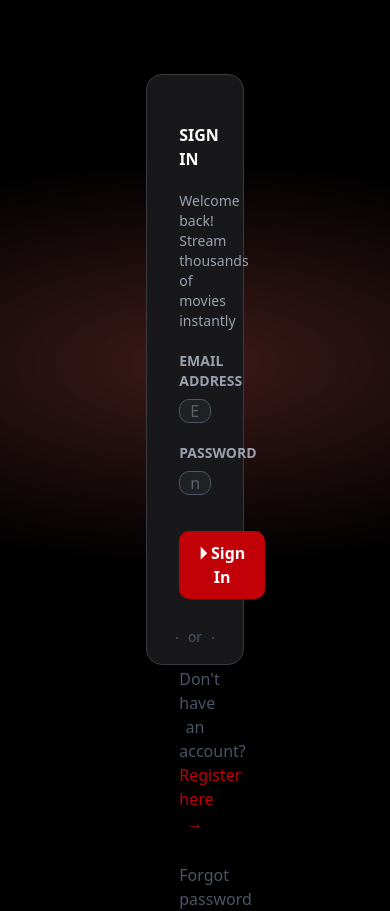
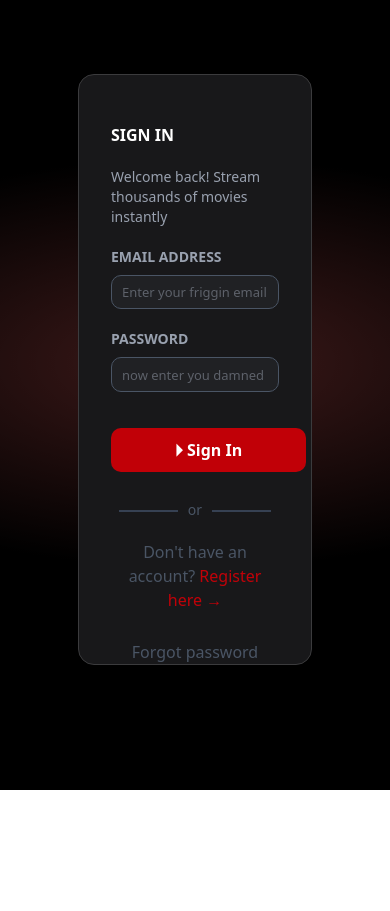
Before and after one commit to TEAM-II-JS-COMBINED/StreamFlix, a website: page login.html in a window 390 px wide. Shown: the part 64-975 px from the top of the page. After the commit the page ends 854 px from the top, so only its background shows below. Drawn offline with Linux system fonts and the light colour scheme.

Commit message:
included media responsiveness

```diff
--- a/login.html
+++ b/login.html
@@ -6,12 +6,12 @@
     <title>Login</title>
     <link rel="stylesheet" href="/src/output.css">
 </head>
-<body class="min-h-screen bg-[radial-gradient(ellipse_200%_40%_at_center,rgba(40,0,0,0.9)_0%,black_60%)]">
+<body class="min-h-screen bg-[radial-gradient(ellipse_200%_40%_at_center,rgba(40,0,0,0.9)_0%,black_60%)] overflow-hidden">
     <header>
         <div class="text-red-700 mt-2.5 ml-3.5 text-2xl font-bold max-sm:">STREAMFLIX</div>
     </header>
 
-    <div class="bg-[#18181a] flex flex-col w-[25vw] h-[70vh] px-8 pt-12 mt-24 m-auto border border-[#3b3b3d] rounded-2xl max-sm:">
+    <div class="bg-[#18181a] flex flex-col w-[25vw] h-[70vh] px-8 pt-12 mt-24 m-auto border border-[#3b3b3d] rounded-2xl max-sm:flex-col max-sm:w-[60vw] max-sm:h-[70vh]">
         <h1 class="text-white font-bold">SIGN IN</h1>
         <p class="text-gray-400 mt-5 text-sm max-sm:">Welcome back! Stream thousands of movies instantly</p>
 
@@ -20,12 +20,12 @@
 
 
         <label for="email" class="text-gray-400 mt-5 text-sm font-semibold max-sm:">EMAIL ADDRESS</label>
-        <input id="shii" type="email" placeholder="Enter your friggin email mf" class="px-2.5 h-[6vh] text-gray-400 bg-[#202124] border border-gray-600 mt-2 rounded-[10px] max-sm:">
+        <input id="shii" type="email" placeholder="Enter your friggin email mf" class="px-2.5 h-[6vh] text-gray-400 bg-[#202124] border border-gray-600 mt-2 rounded-[10px] max-sm:text-[13px]">
 
         <label for="password" class="text-gray-400 mt-5 text-sm font-semibold max-sm:">PASSWORD</label>
-        <input id="meat" type="password" placeholder="now enter you damned password" class="px-2.5 bg-[#202124] h-[6vh] text-gray-400 border border-gray-600 mt-2 rounded-[10px] max-sm:">
+        <input id="meat" type="password" placeholder="now enter you damned password" class="px-2.5 bg-[#202124] h-[6vh] text-gray-400 border border-gray-600 mt-2 rounded-[10px] max-sm:text-[13px]">
 
-        <button class="w-[22vw] bg-red-700 p-2.5 text-white mt-9 rounded-[10px] font-semibold hover:bg-red-900 hover:shadow-sm hover:shadow-red-400 transition duration-500 ease-in-out max-sm:" id="signin-btn">⏵ Sign In</button>
+        <button class="w-[22vw] bg-red-700 p-2.5 text-white mt-9 rounded-[10px] font-semibold hover:bg-red-900 hover:shadow-sm hover:shadow-[0, 0, 20px rgba(249, 115, 22, 0.6)] transition duration-500 ease-in-out max-sm:w-[50vw]" id="signin-btn">⏵ Sign In</button>
 
 
         <div class="flex justify-center gap-2.5 mt-7 max-sm:">
```
Also changed, not shown: src/output.css.
